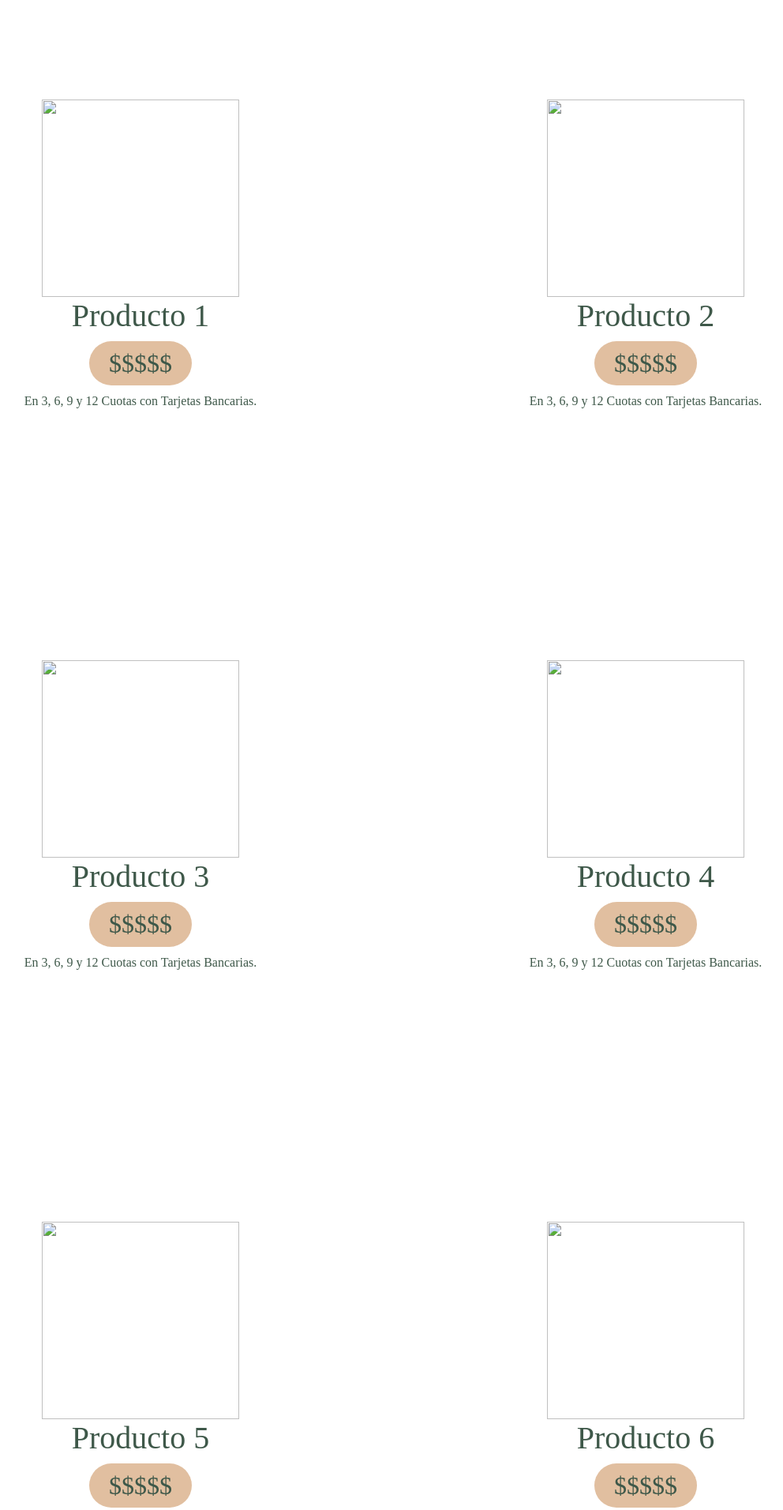
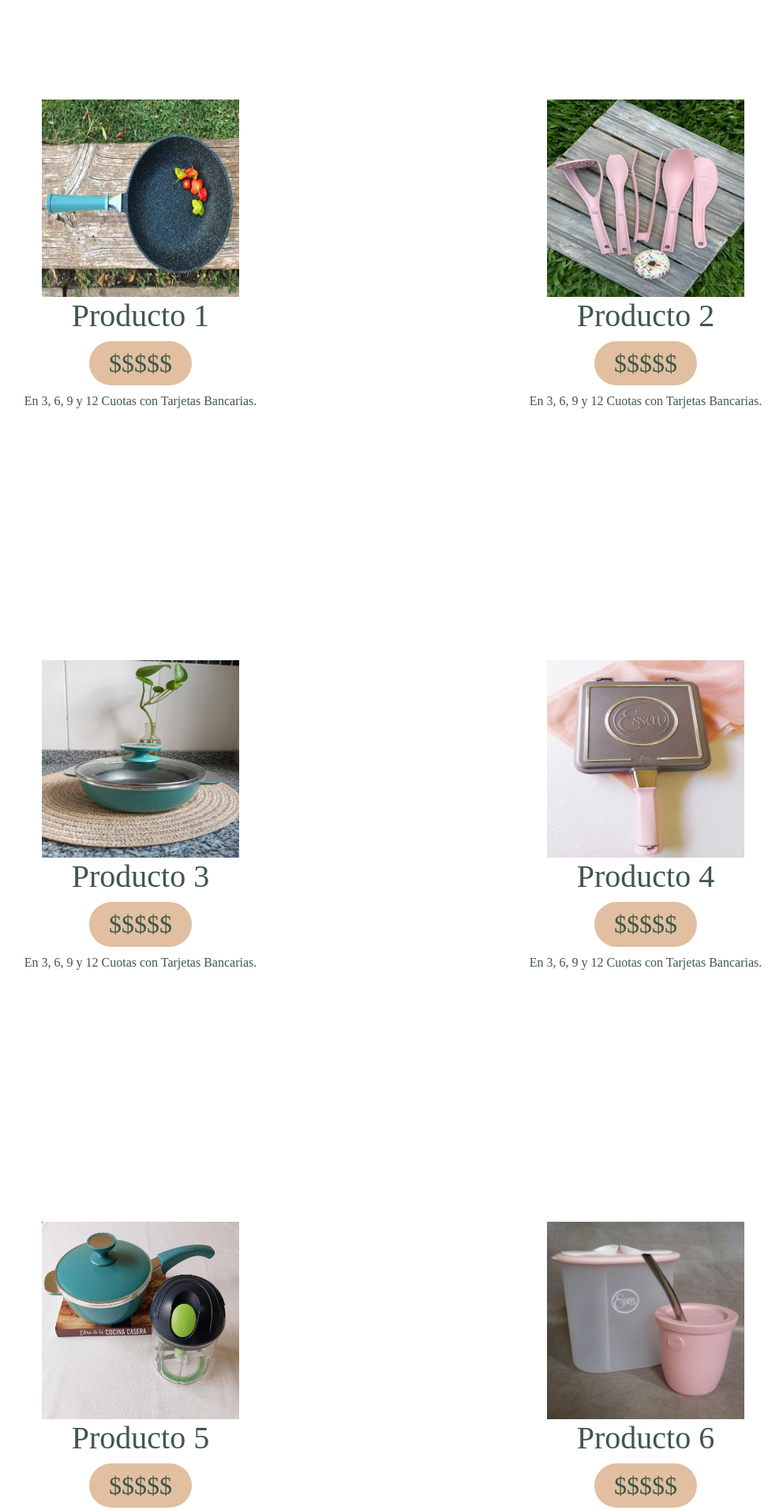
Before and after one commit to BriiMartin/Liluna-Essen, a plain HTML site: page productos.html in a window 1280 px wide. Shown: the part 500-2412 px from the top of the page at 79% size, without its empty margins (142-1134 px from the left). Drawn offline with nearby package versions, Linux system fonts and the light colour scheme.

Commit message:
tercer commit arreglando errores de codigo de imagen en productos y ofertas

```diff
--- a/productos.html
+++ b/productos.html
@@ -55,37 +55,37 @@
     </section>
     <main class="sobreNosotrosUbicacion dobleFila">
         <div class="inicioColumnas">
-            <img class="pequeña" src="../img/producto.jfif" alt="">
+            <img class="pequeña" src="img/producto.jpg" alt="producto 1">
             <h1>Producto 1</h1>
             <h2 class="botonBanner">$$$$$</h2>
             <p>En 3, 6, 9 y 12 Cuotas con Tarjetas Bancarias.</p>
         </div>
         <div class="inicioColumnas">
-            <img class="pequeña" src="../img/producto2.jfif" alt="">
+            <img class="pequeña" src="img/producto2.jpg" alt="producto 2">
             <h1>Producto 2</h1>
             <h2 class="botonBanner">$$$$$</h2>
             <p>En 3, 6, 9 y 12 Cuotas con Tarjetas Bancarias.</p>
         </div>
         <div class="inicioColumnas">
-            <img class="pequeña" src="../img/producto3.jfif" alt="">
+            <img class="pequeña" src="img/producto3.jpg" alt="producto 3">
             <h1>Producto 3</h1>
             <h2 class="botonBanner">$$$$$</h2>
             <p>En 3, 6, 9 y 12 Cuotas con Tarjetas Bancarias.</p>
         </div>
         <div class="inicioColumnas">
-            <img class="pequeña" src="../img/producto4.jfif" alt="">
+            <img class="pequeña" src="img/producto4.jpg" alt="producto 4">
             <h1>Producto 4</h1>
             <h2 class="botonBanner">$$$$$</h2>
             <p>En 3, 6, 9 y 12 Cuotas con Tarjetas Bancarias.</p>
         </div>
         <div class="inicioColumnas">
-            <img class="pequeña" src="../img/producto5.jfif" alt="">
+            <img class="pequeña" src="img/producto5.jpg" alt="producto 5">
             <h1>Producto 5</h1>
             <h2 class="botonBanner">$$$$$</h2>
             <p>En 3, 6, 9 y 12 Cuotas con Tarjetas Bancarias.</p>
         </div>
         <div class="inicioColumnas">
-            <img class="pequeña" src="../img/producto6.jfif" alt="">
+            <img class="pequeña" src="img/producto6.jpg" alt="producto 6">
             <h1>Producto 6</h1>
             <h2 class="botonBanner">$$$$$</h2>
             <p>En 3, 6, 9 y 12 Cuotas con Tarjetas Bancarias.</p>
```
Also changed, not shown: ofertas.html (+3 -3 lines).
